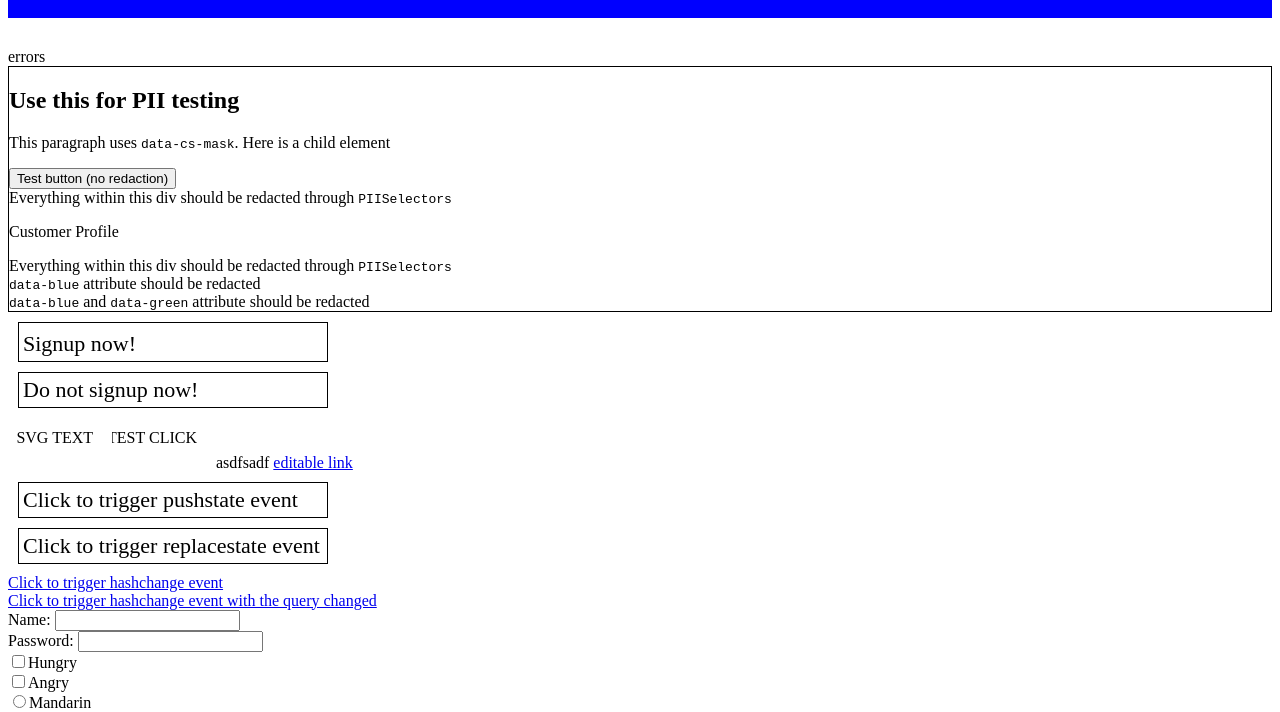
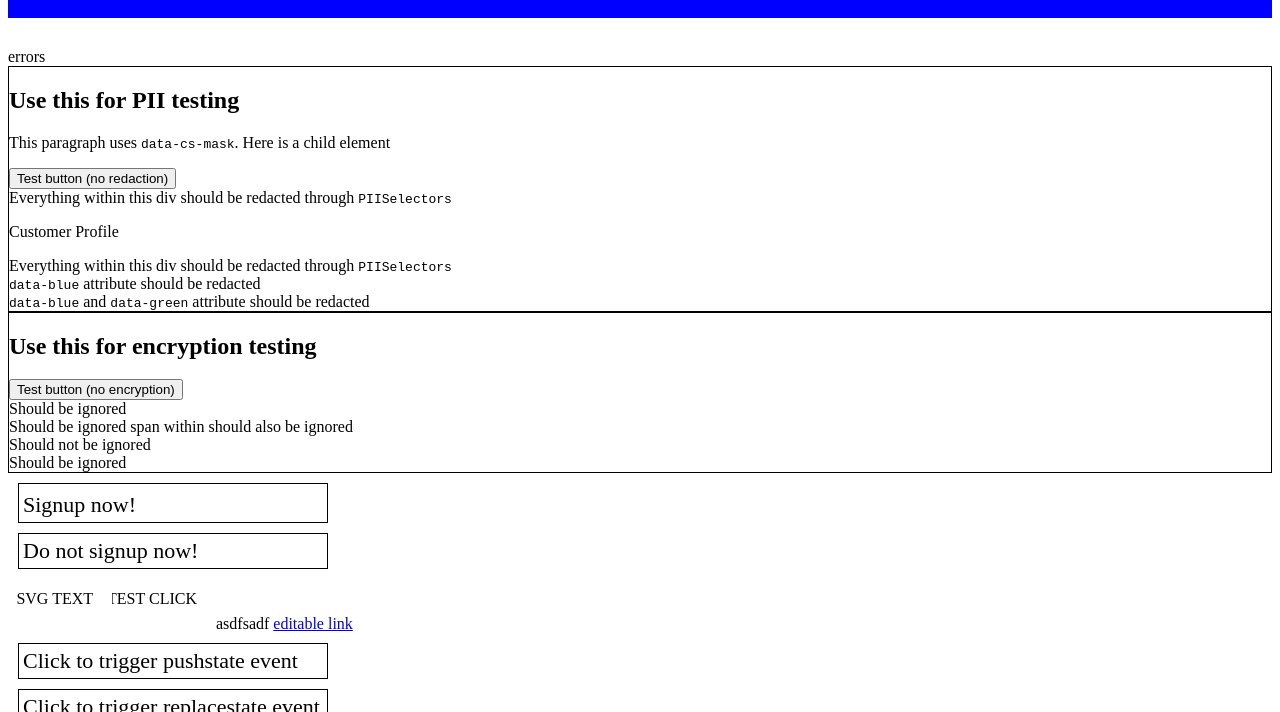
Before and after one commit to jessi-heap/jessi-heap.github.io, a plain HTML site: page paxsell/page1.html in a window 1280 px wide. Shown: the part 87-799 px from the top of the page. Drawn offline with Linux system fonts and the light colour scheme.

Commit message:
add encryption box

```diff
--- a/paxsell/page1.html
+++ b/paxsell/page1.html
@@ -82,6 +82,7 @@
         };
 
         window._uxa.push(['setPIISelectors', PIIobject]);
+        window._uxa.push(['setEncryptionSelectors', ".encryptMe, #testEncryption"]);
     </script>
 </head>
 <body id="page1">
@@ -119,6 +120,15 @@
     <div id="redactAttribute2" data-blue="redact me" data-green="redact me">
         <code>data-blue</code> and <code>data-green</code> attribute should be redacted
     </div>
+
+</div>
+<div class="pii-encryption-cs" style="border: 1px solid #000000">
+    <h2>Use this for encryption testing</h2>
+    <button>Test button (no encryption)</button>
+    <div id="testEncryption">Should be ignored</div>
+    <div class="encryptMe">Should be ignored <span>span within should also be ignored</span></div>
+    <div>Should not be ignored</div>
+    <div class="encryptMe">Should be ignored</div>
 
 </div>
 <div class="nested" id="test-nested">
```
